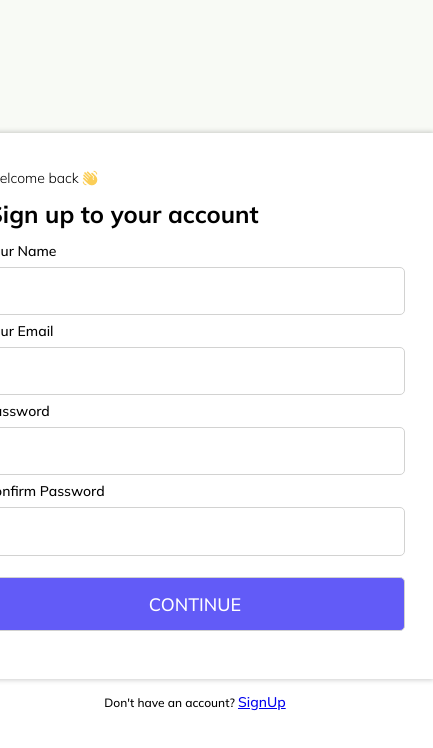
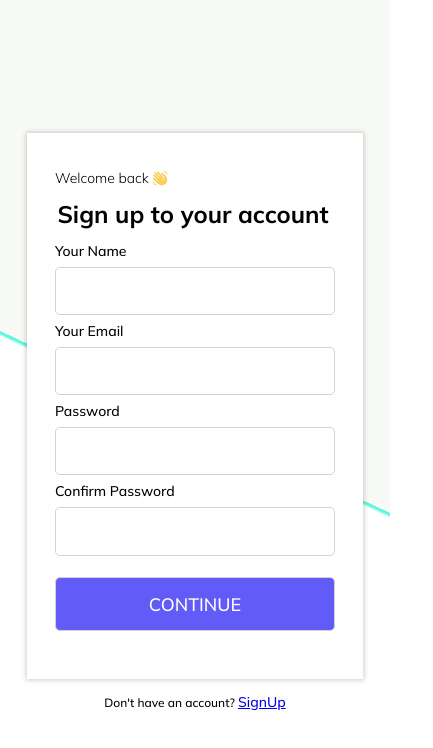
Before and after one commit to Rohit4352/SignUp_LogOut_Page, a plain HTML site: page index.html in a window 390 px wide. Shown: the whole page, 433 px wide, since content can reach past the window. Drawn offline with Linux system fonts and the light colour scheme.

Commit message:
Update responsive

```diff
--- a/CSS/style.css
+++ b/CSS/style.css
@@ -116,3 +116,14 @@ h1 {
 #success-msg {
     display: none;
 }
+
+@media (max-width: 1040px) {
+    .box {
+        width: 25em;
+    }
+}
+@media (max-width: 768px) {
+    .box {
+        width: 20em;
+    }
+}
```
